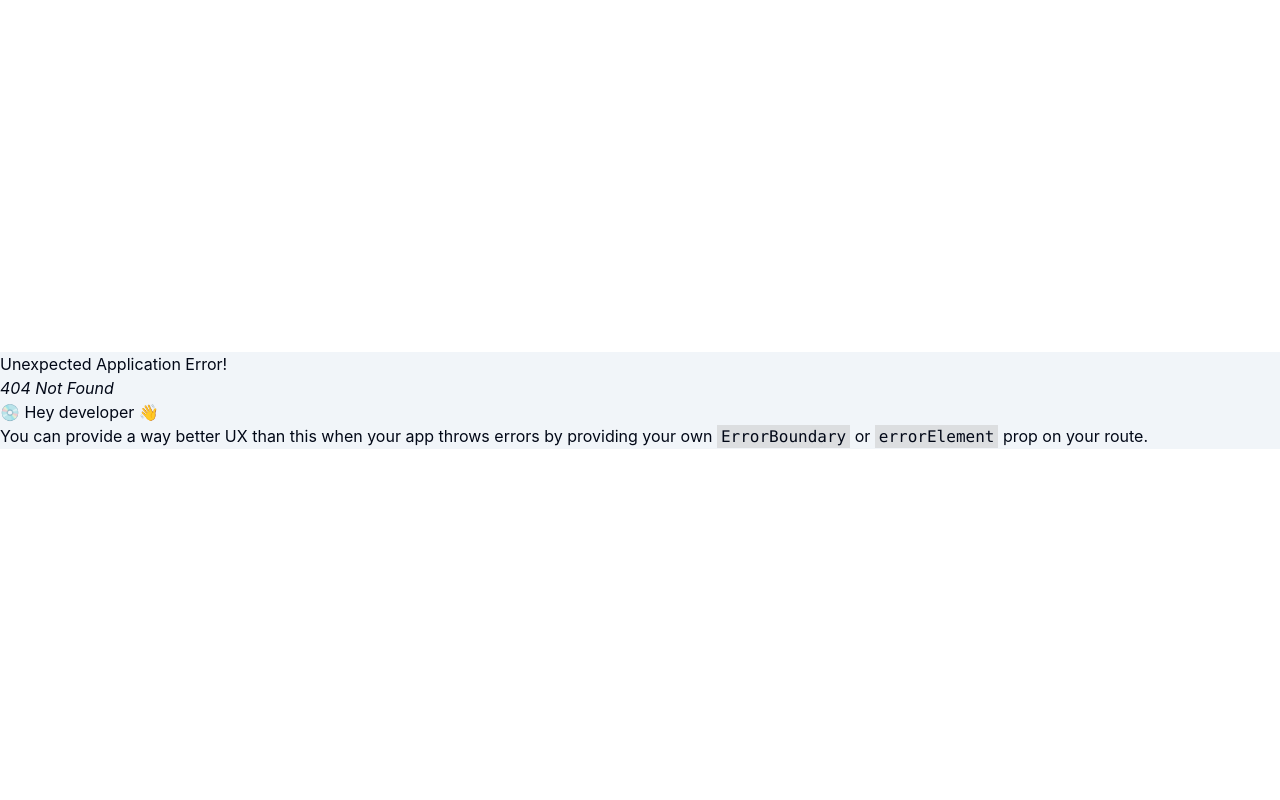
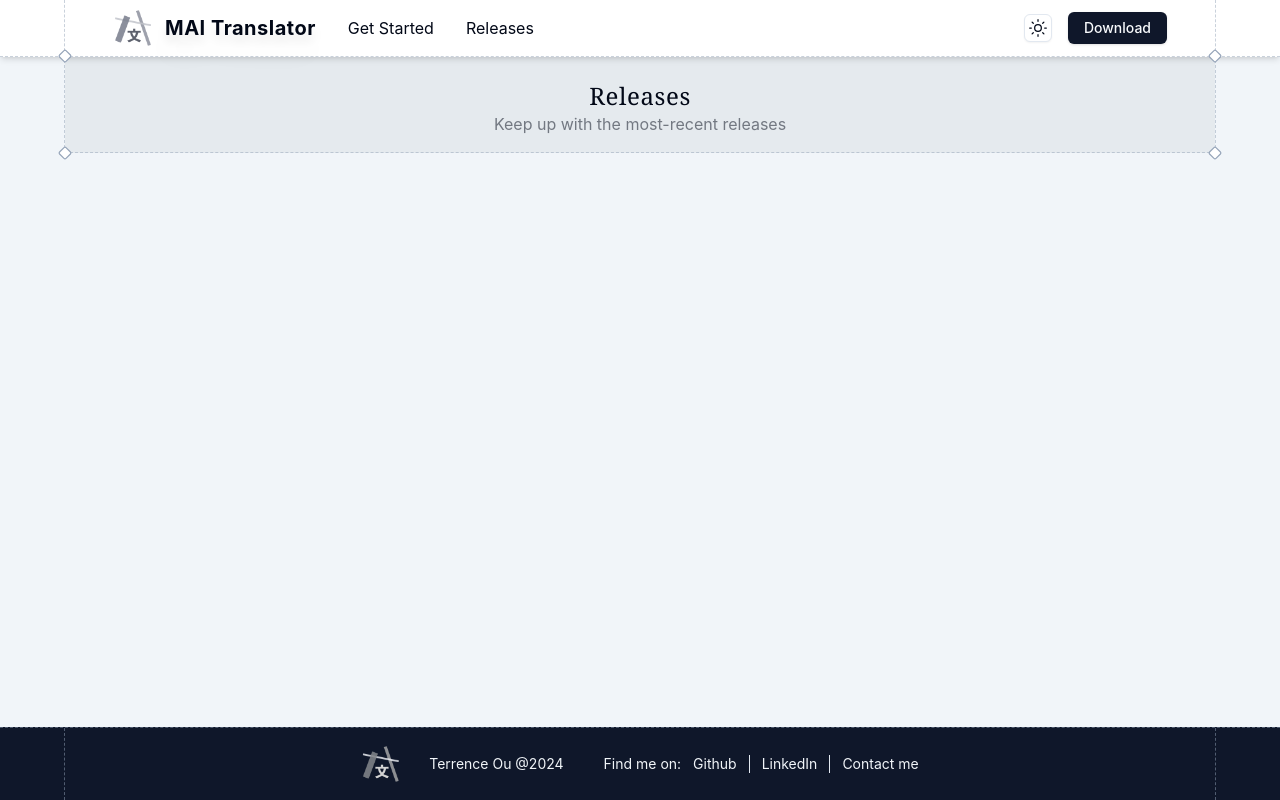
Before and after one commit to terrence-ou/MAI-Translator-Website, a React (Vite) app: page /#/releases in a window 1280 px wide. Before the commit this address had no page. Built offline with nearby package versions, Linux system fonts and the light colour scheme.

Commit message:
release route added

```diff
--- a/src/App.tsx
+++ b/src/App.tsx
@@ -1,12 +1,16 @@
 import { createHashRouter, RouterProvider } from "react-router-dom";
 import Root from "./routes/root";
 import Home from "./routes/home";
+import Releases from "./routes/releases";
 
 const router = createHashRouter([
   {
     path: "/",
     element: <Root />,
-    children: [{ index: true, element: <Home /> }],
+    children: [
+      { index: true, element: <Home /> },
+      { path: "releases", element: <Releases /> },
+    ],
   },
 ]);
 
--- a/src/components/Header.tsx
+++ b/src/components/Header.tsx
@@ -1,4 +1,5 @@
 import { currDistribution } from "@/consts";
+import { useNavigate } from "react-router-dom";
 import { cn } from "@/lib/utils";
 import Corners from "./Corners";
 import { Button } from "@/components/ui/button";
@@ -13,12 +14,16 @@ type HeaderProps = {
 };
 
 const Header = ({ theme, switchTheme }: HeaderProps) => {
+  const navigate = useNavigate();
   return (
     <header className="frame fixed top-0 left-0 w-full border-b px-root-x-sm 2xl:px-root-x bg-background shadow-md z-20 transition-all duration-300">
       <div className="frame relative flex items-center justify-between border-x h-14 px-12">
         <Corners />
         <div className="flex items-center gap-8">
-          <div className="flex items-center gap-3">
+          <div
+            className="flex items-center gap-3 hover:cursor-pointer"
+            onClick={() => navigate("/")}
+          >
             <img
               src={theme === "light" ? appIcon : appIconDark}
               className="w-10"
@@ -28,7 +33,12 @@ const Header = ({ theme, switchTheme }: HeaderProps) => {
             </h2>
           </div>
           <div>Get Started</div>
-          <div>Releases</div>
+          <div
+            className="hover:cursor-pointer hover:underline"
+            onClick={() => navigate("/releases")}
+          >
+            Releases
+          </div>
         </div>
         <div className="flex items-center gap-4">
           <Button
--- a/src/index.css
+++ b/src/index.css
@@ -121,7 +121,7 @@ button {
     @apply bg-background text-foreground;
   }
   #root {
-    @apply min-w-full p-0 m-0 bg-slate-100 dark:bg-slate-900 transition-colors duration-150;
+    @apply min-w-full min-h-dvh p-0 m-0 bg-slate-100 dark:bg-slate-900 transition-colors duration-150;
   }
   .frame {
       @apply border-dashed border-slate-400/50 dark:border-slate-500/40
--- /dev/null
+++ b/src/routes/releases.tsx
@@ -0,0 +1,12 @@
+const Releases = () => {
+  return (
+    <div className="frame w-full text-center pt-20 bg-primary/5 border-b pb-4">
+      <h2 className="font-serif font-normal text-2xl tracking-wide">
+        Releases
+      </h2>
+      <p className="opacity-50">Keep up with the most-recent releases</p>
+    </div>
+  );
+};
+
+export default Releases;
--- a/src/routes/root.tsx
+++ b/src/routes/root.tsx
@@ -24,7 +24,7 @@ const Root = () => {
   };
 
   return (
-    <div className="flex flex-col w-full h-full">
+    <div className="flex flex-col w-full min-h-dvh">
       <Header theme={currTheme} switchTheme={handleSwitchCurrTheme} />
       <div className="flex-1 px-root-x-sm 2xl:px-root-x transition-all duration-300">
         <div className="frame relative border-x h-full">
```
